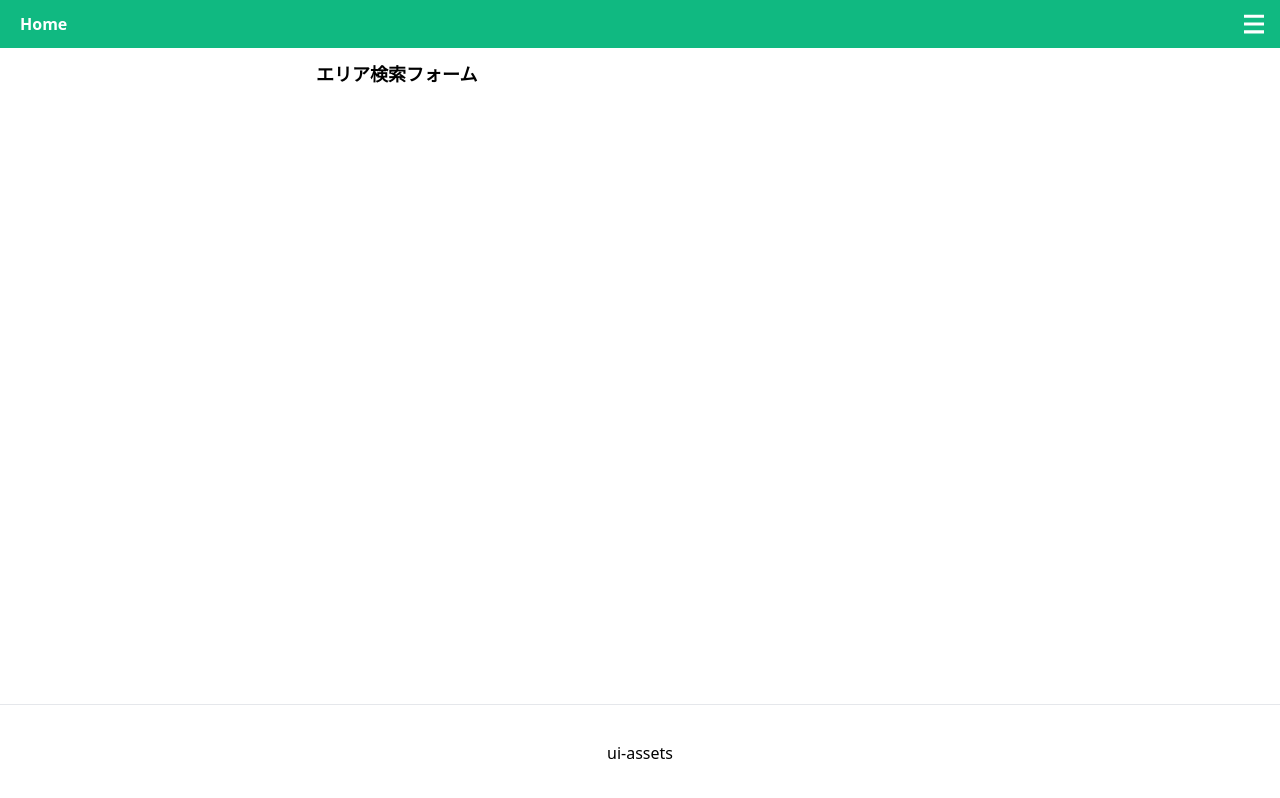
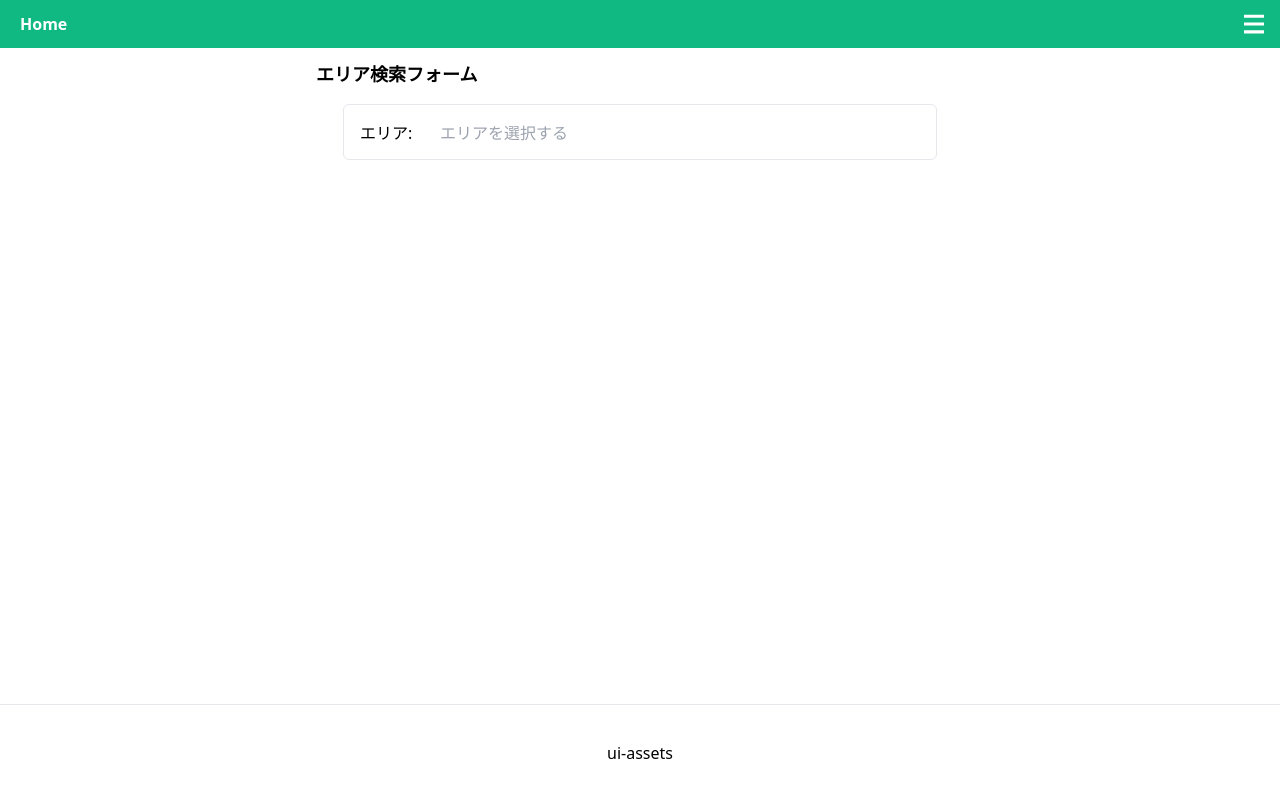
Before and after one commit to knike-d/ui-assets, a Next.js app: page /parts/area-search-form in a window 1280 px wide. Built offline with nearby package versions, Linux system fonts and the light colour scheme.

Commit message:
feat: エリア検索ボタンを作成

```diff
--- /dev/null
+++ b/src/features/searchForm/AreaSearchForm.tsx
@@ -0,0 +1,17 @@
+"use client";
+import type { FC } from "react";
+import { SearchFormButton } from "@/features/searchForm/SearchFormButton";
+import { useOverlayContent } from "@/utils/ui/overlay/useOverlayContent.hook";
+
+export const AreaSearchForm: FC = () => {
+  const { isOpen: isModalOpen, handleOverlayOpen } = useOverlayContent();
+
+  return (
+    <SearchFormButton aria-expanded={!isModalOpen} onClick={handleOverlayOpen}>
+      <div className="flex">
+        <span className="w-20">エリア: </span>
+        <span className="text-gray-400">エリアを選択する</span>
+      </div>
+    </SearchFormButton>
+  );
+};
--- /dev/null
+++ b/src/features/searchForm/SearchFormButton.tsx
@@ -0,0 +1,13 @@
+import type { ComponentProps, FC, ReactNode } from "react";
+
+type Props = {
+  children: ReactNode;
+} & Omit<ComponentProps<"button">, "className">;
+
+export const SearchFormButton: FC<Props> = ({ children, ...props }) => {
+  return (
+    <button className="h-14 w-11/12 rounded-md border p-4 text-left text-black" type="button" {...props}>
+      {children}
+    </button>
+  );
+};
--- a/src/page/searchForm/AreaSearchFormPage.tsx
+++ b/src/page/searchForm/AreaSearchFormPage.tsx
@@ -1,9 +1,11 @@
 import type { FC } from "react";
+import { AreaSearchForm } from "@/features/searchForm/AreaSearchForm";
 
 export const AreaSearchFormPage: FC = () => {
   return (
     <main className="mx-auto flex w-full max-w-2xl flex-col items-center justify-between p-3">
       <h1 className="mb-4 mr-auto text-lg font-bold">エリア検索フォーム</h1>
+      <AreaSearchForm />
     </main>
   );
 };
```
